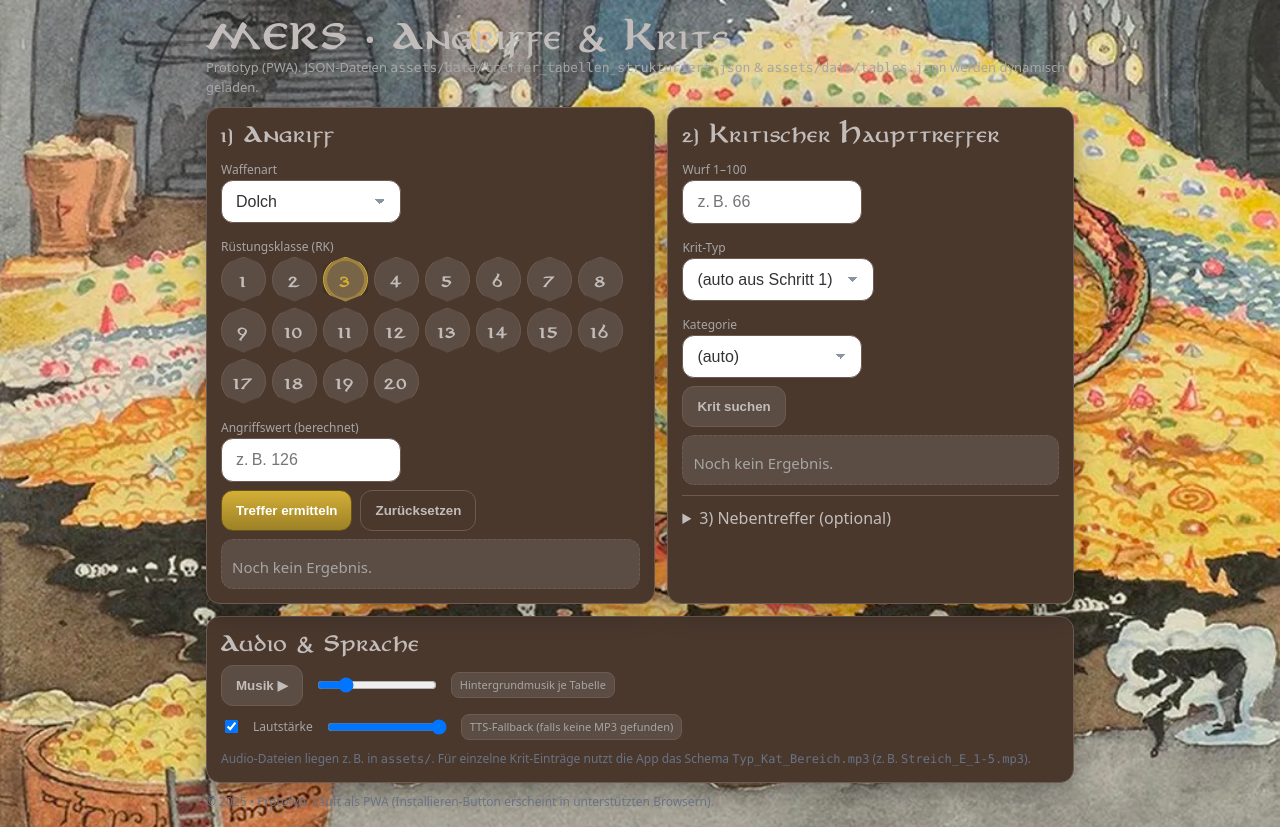
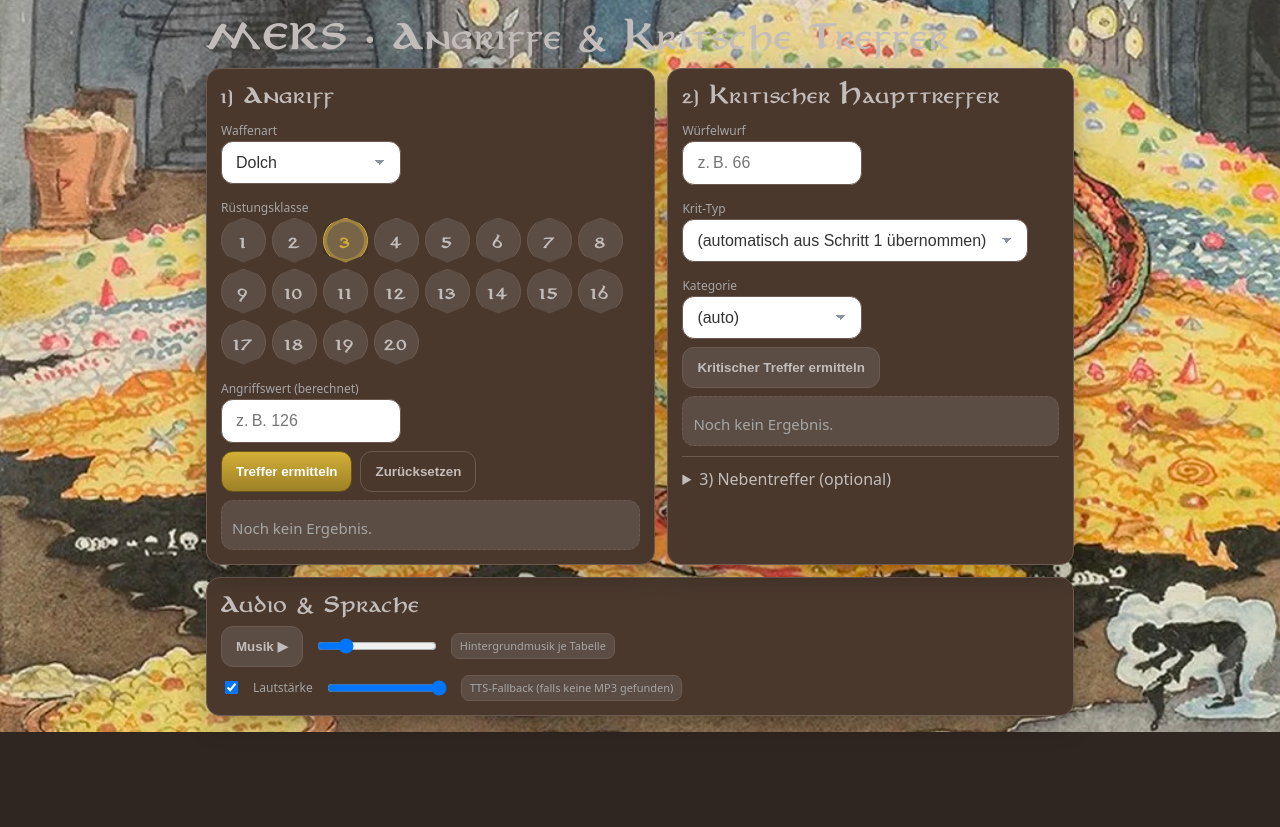
Before and after one commit to i3el4/merp-kritische-treffer, a plain HTML site: page index.html in a window 1280 px wide. After the commit the page ends 800 px from the top, so only its background shows below. Drawn offline with Linux system fonts and the light colour scheme.

Commit message:
inhaltliche textanpassungen

```diff
--- a/index.html
+++ b/index.html
@@ -17,8 +17,10 @@
   <div class="wrap">
     <header>
       <div>
-        <h1>MERS • Angriffe & Krits</h1>
+        <h1>MERS • Angriffe & Kritsche Treffer</h1>
+        <!--
         <div class="sub">Prototyp (PWA). JSON-Dateien <span class="monospace">assets/data/treffer_tabellen_strukturiert.json</span> & <span class="monospace">assets/data/tables.json</span> werden dynamisch geladen.</div>
+        -->
       </div>
       <button class="btn" id="installBtn" hidden>Installieren</button>
     </header>
@@ -32,7 +34,7 @@
             <select id="weapon" aria-label="Waffenart"></select>
           </div>
           <div>
-            <label>Rüstungsklasse (RK)</label><br>
+            <label>Rüstungsklasse</label><br>
             <!-- Die RK-Buttons werden dynamisch von app.js erzeugt -->
             <div class="rk" id="rk"></div>
           </div>
@@ -55,13 +57,13 @@
         <h2>2) Kritischer Haupttreffer</h2>
         <div class="row">
           <div>
-            <label for="critRoll">Wurf 1–100</label><br>
+            <label for="critRoll">Würfelwurf</label><br>
             <input id="critRoll" type="number" min="1" max="100" placeholder="z. B. 66" />
           </div>
           <div>
             <label for="critType">Krit-Typ</label><br>
             <select id="critType">
-              <option value="">(auto aus Schritt 1)</option>
+              <option value="">(automatisch aus Schritt 1 übernommen)</option>
               <option value="Stich">Stich (P)</option>
               <option value="Streich">Streich (S)</option>
               <option value="Hieb">Hieb (K)</option>
@@ -78,7 +80,7 @@
           </div>
         </div>
         <div class="actions">
-          <button class="btn" id="calcCrit">Krit suchen</button>
+          <button class="btn" id="calcCrit">Kritischer Treffer ermitteln</button>
         </div>
         <div class="out" id="critOut">
           <div class="kpi" id="critKpi"></div>
@@ -101,12 +103,12 @@
               </select>
             </div>
             <div>
-              <label for="sideRoll">Wurf 1–100</label><br>
+              <label for="sideRoll">Würfelwurf</label><br>
               <input id="sideRoll" type="number" min="1" max="100" placeholder="z. B. 87"/>
             </div>
           </div>
           <div class="actions">
-            <button class="btn" id="calcSide">Nebentreffer suchen</button>
+            <button class="btn" id="calcSide">Nebentreffer ermitteln</button>
           </div>
           <div class="out" id="sideOut">
             <div class="kpi" id="sideKpi"></div>
@@ -134,12 +136,16 @@
           <span class="badge">TTS-Fallback (falls keine MP3 gefunden)</span>
         </div>
       </div>
+      <!--
       <div class="foot">Audio-Dateien liegen z. B. in <span class="monospace">assets/</span>. Für einzelne Krit-Einträge nutzt die App das Schema <span class="monospace">Typ_Kat_Bereich.mp3</span> (z. B. <span class="monospace">Streich_E_1-5.mp3</span>).</div>
+      -->
     </section>
-
+   <!--
     <footer class="foot">
       © 2025 • Prototyp. Läuft als PWA (Installieren-Button erscheint in unterstützten Browsern).
     </footer>
+  -->
+
   </div>
 
   <audio id="bgAudio" loop></audio>
```
